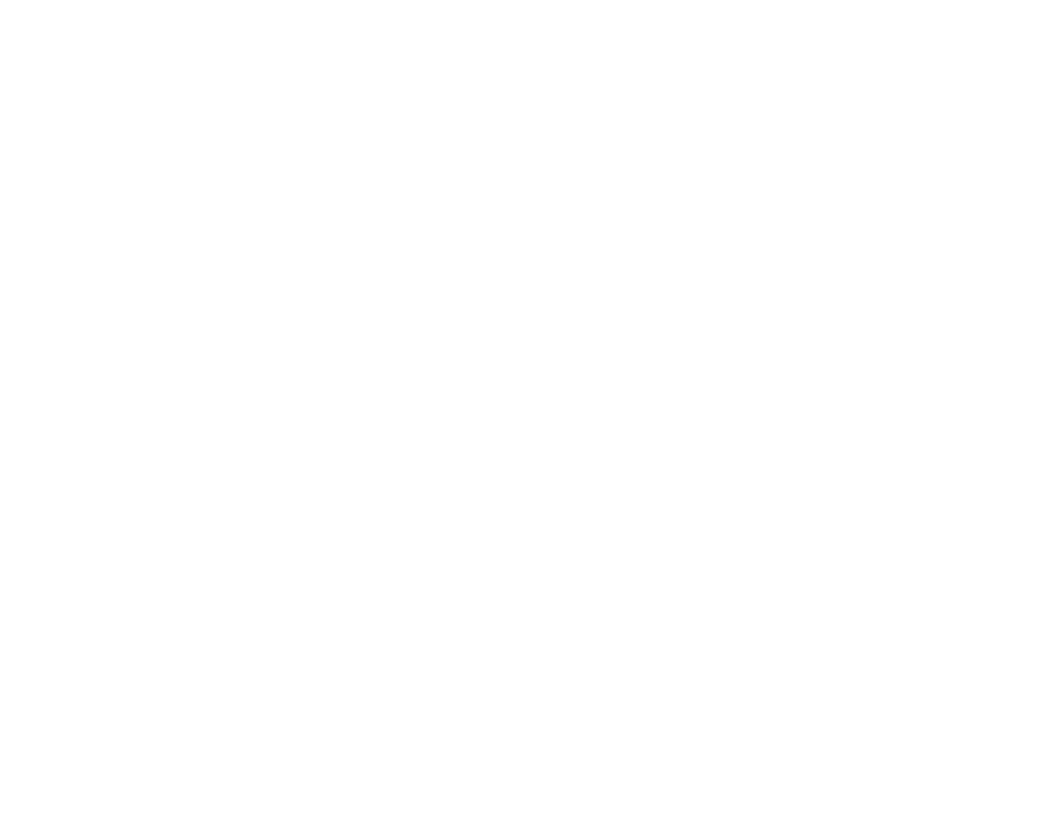
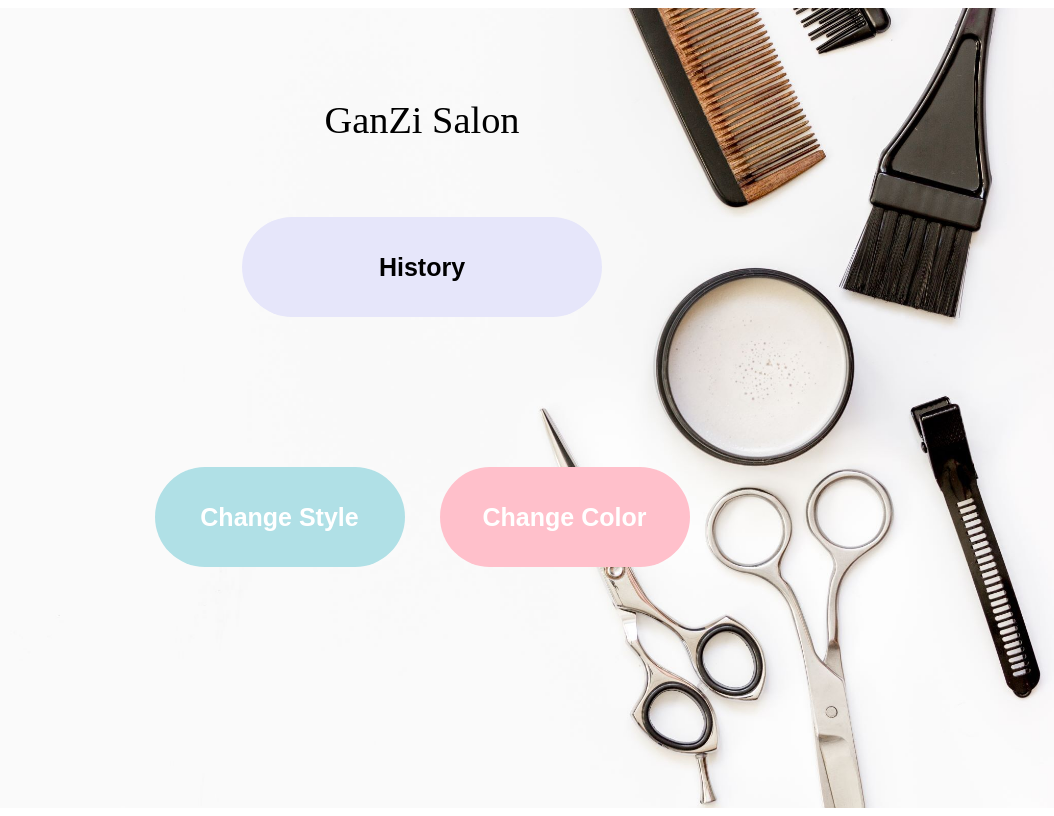
Before and after one commit to 2022SB-Team-J/GanZi-Salon, a React (Create React App) app in the folder frontend/: page /Title in a window 1280 px wide. Shown: the whole page, without its empty margins (226-1280 px from the left). Built offline with nearby package versions, Linux system fonts and the light colour scheme.

Commit message:
feat: Title,Login,History 페이지 구현 및 버튼 컴포넌트 작성

```diff
--- a/frontend/src/App.js
+++ b/frontend/src/App.js
@@ -1,7 +1,7 @@
 import React from "react";
 import { BrowserRouter as Router ,Route, Switch } from "react-router-dom";
 import routespage from "./routespage";
-import './index.css'
+import './index.css';
 
 
 function App() {
--- /dev/null
+++ b/frontend/src/components/IdPassword.js
@@ -0,0 +1,19 @@
+import React from "react";
+import styled from "styled-components";
+
+const StyledInput = styled.input`
+  position: relative;
+  overflow: hidden;
+  width: 275px;
+  height: 50px;
+  margin: 0 0 8px;
+  padding: 5px 39px 5px 11px;
+  border: solid 1px #dadada;
+  background: #D3D3D3;
+  box-sizing: border-box;
+  border-radius: 15px;
+`;
+
+export default function Input({ children, ...props }) {
+    return <StyledInput {...props}>{children}</StyledInput>;
+  }
--- /dev/null
+++ b/frontend/src/components/LoginButton.js
@@ -0,0 +1,33 @@
+
+import React from "react";
+import styled from "styled-components";
+
+
+const StyledButton = styled.button`
+  font-size: 15px;
+  font-weight: 700;
+  line-height: 49px;
+  display: block;
+  width: 100px;
+  height: 49px;
+  margin: 16px 0 7px;
+  cursor: pointer;
+  text-align: center;
+  display: inline-block;
+  color: #fff;
+  border: none;
+  border-radius: 25px;
+  background-color: #D8BFD8;
+
+  ${(props) =>
+    props.signup &&
+    `
+    color: #fff;
+    background: #BA55D3;
+    margin-left: 35px;
+    `}
+`;
+
+export default function Button({ children, ...props }) {
+  return <StyledButton {...props}>{children}</StyledButton>;
+}
--- /dev/null
+++ b/frontend/src/components/TitleButton.js
@@ -0,0 +1,45 @@
+
+import React from "react";
+import styled from "styled-components";
+
+
+    const StyledButton = styled.button`
+    font-size: 25px;
+    font-weight: 700;
+    line-height: 49px;
+    display: block;
+    width: 360px;
+    height: 100px;
+    margin: 75px auto;
+    cursor: pointer;
+    text-align: center;
+    color: black;
+    border: none;
+    border-radius: 50px;
+    background-color: #E6E6FA;
+
+    ${(props) =>
+    props.style &&
+    `
+
+    color: #fff;
+    background: #B0E0E6;
+    display: inline-block;
+    width: 250px;
+    `
+    }
+
+    ${(props) =>
+    props.color &&
+    `
+    color: #fff;
+    background: #FFC0CB;
+    margin-left: 35px;
+    display: inline-block;
+    width: 250px;
+    `}
+    `;
+
+export default function Button({ children, ...props }) {
+  return <StyledButton {...props}>{children}</StyledButton>;
+}
--- a/frontend/src/index.css
+++ b/frontend/src/index.css
@@ -1,15 +1,24 @@
-.title {
-    position: absolute;
-    top: 40%;
-    left: 50%;
-    transform: translate(-50%, -50%);
+.title-text-white {
+
     color:white;
     width: 100%;
     text-align:center;
     font-size: 2.4rem;
     font-family:'ariblk';
   }
-  .background-image
+  .title-text-black {
+
+    color:black;
+    width: 100%;
+    text-align:center;
+    font-size: 2.4rem;
+    font-family:'ariblk';
+    padding-top: 90px;
+
+
+  }
+
+  .background-image-black
 {
     width : 100vw;
     height : 100vh;
@@ -17,4 +26,15 @@
     padding : 0;
     background: url("./images/blackimage.jpg") no-repeat center fixed;
     background-size: cover;
+    background-attachment: fixed;
 }
+.background-image-white
+{
+    width : 100vw;
+    height : 100vh;
+    margin : 0;
+    padding : 0;
+    background: url("./images/whiteimage.jpg") no-repeat center fixed;
+    background-size: cover;
+    background-attachment: fixed;
+}
--- a/frontend/src/pages/History.js
+++ b/frontend/src/pages/History.js
@@ -2,8 +2,20 @@ import React from "react";
 
 function History() {
     return(
-<h1>hi</h1>
-    );
 
+<div className = "background-image-white" >
+
+
+<div className = "title-text-black"  >YOUR HISTORY</div>
+
+</div>
+
+
+
+
+
+
+
+);
 }
 export default History;
--- a/frontend/src/pages/Login.js
+++ b/frontend/src/pages/Login.js
@@ -1,6 +1,8 @@
-
 import React from "react";
 import styled from "styled-components";
+import { Link } from "react-router-dom";
+import Button from "../components/LoginButton";
+import Input from "../components/IdPassword";
 
 const Container = styled.div`
   margin-top: 100px;
@@ -8,66 +10,34 @@ const Container = styled.div`
   text-align: center;
 `;
 
-const Input = styled.input`
-  position: relative;
-  overflow: hidden;
-  width: 20%;
-  height: 40px;
-  margin: 0 0 8px;
-  padding: 5px 39px 5px 11px;
-  border: solid 1px #dadada;
-  background: #fff;
-  box-sizing: border-box;
-`;
-
-const Button = styled.div`
-  font-size: 18px;
-  font-weight: 700;
-  line-height: 49px;
-  display: block;
-  width: 100px;
-  height: 49px;
-  margin: 16px 0 7px;
-  cursor: pointer;
-  text-align: center;
-  display: inline-block;
-  color: #fff;
-  border: none;
-  border-radius: 13px;
-  background-color: #03c75a;
-
-
-
-  ${({ disabled }) =>
-    disabled &&
-    `
-    background-color: #efefef;
-  `}
-`;
-//아디 비번 값 받기
-//값없으면 disabled
-function LoginForm() {
+function Login() {
 return (
 
-    <Container className="background-image" >
-    <div style = {{marginTop : '300px'}}>
+    <Container className="background-image-black" >
+
+    <div style = {{marginTop : '250px', marginBottom: '30px'}}>
+    <div className = "title-text-white"  >GANZI SALON</div>
     <div>
-    <Input id="id" name="id" placeholder="아이디를 입력해주세요" />
+    <Input id="id" name="id" placeholder="ID" />
     </div>
     <Input
         id="password"
         name="password"
         type="password"
-        placeholder="비밀번호를 입력해주세요"
+        placeholder="PASSWORD"
       />
-
       <div style = {{textAlign : 'center'}}>
-      <Button>로그인</Button>
-      <Button style = {{marginLeft : '100px'}}>회원가입</Button>
+      {/* 임시로 Title 페이지로 이동하게 세팅 */}
+      <Link to="/Title" style={{ textDecoration: "none" }}>
+      <Button>Sign in</Button>
+      </Link>
+      <Link to="/SignUp" style={{ textDecoration: "none" }}>
+      <Button signup>Sign up</Button>
+      </Link>
       </div>
       </div>
     </Container>
   );
 }
 
-export default LoginForm;
+export default Login;
--- a/frontend/src/pages/Title.js
+++ b/frontend/src/pages/Title.js
@@ -1,36 +1,32 @@
-
 import React from "react";
 import { Link } from "react-router-dom";
+import Button from "../components/TitleButton";
 
 function Title() {
 return (
-    <div className="background-image">
-    <div >GanZi Salon</div>
+    <div className="background-image-white">
+    <div className = "title-text-black">GanZi Salon</div>
 
-    <Link to="/ChooseStyle" style={{ textDecoration: "none" }}>
+    <Link to="/History" style={{ textDecoration: "none" }}>
 
-        <div> Change style</div>
+    <Button> History</Button>
+
+    </Link>
+
+    <div style= {{textAlign : 'center'}}>
+    <Link to="/ChangeStyle" style={{ textDecoration: "none" }}>
+
+        <Button style >Change Style</Button>
 
     </Link>
 
 
     <Link to="/ChangeColor" style={{ textDecoration: "none" }}>
 
-        <div >change color</div>
+        <Button color >Change Color</Button>
 
     </Link>
-
-    <Link to="/History" style={{ textDecoration: "none" }}>
-
-        <div  className="title">History</div>
-
-    </Link>
-
-    <Link to="/Login" style={{ textDecoration: "none" }}>
-
-        <h1  >Go Login Page</h1>
-
-    </Link>
+    </div>
     </div>
 
 );
--- a/frontend/src/routespage.js
+++ b/frontend/src/routespage.js
@@ -7,11 +7,12 @@ import AppliedColor from './pages/AppliedColor';
 import Final from './pages/Final';
 import History from './pages/History';
 import Login from './pages/Login';
+import SignUp from './pages/SignUp';
 
 
 const routes = [
     {
-        page : '/',
+        page : '/Title',
         component : Title
     },
     {
@@ -43,9 +44,14 @@ const routes = [
         component : History
     },
     {
-        page : '/Login',
+        page : '/',
         component : Login
     },
+    {
+        page : '/SignUp',
+        component : SignUp
+    },
+
 ];
 
 export default routes;
```
Also changed, not shown: frontend/src/images/whiteimage.jpg (added), frontend/src/pages/SignUp.js (added).
